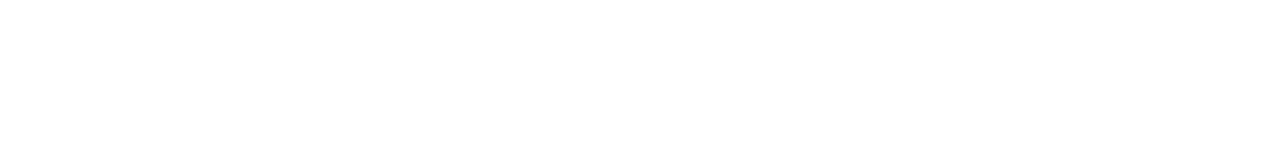
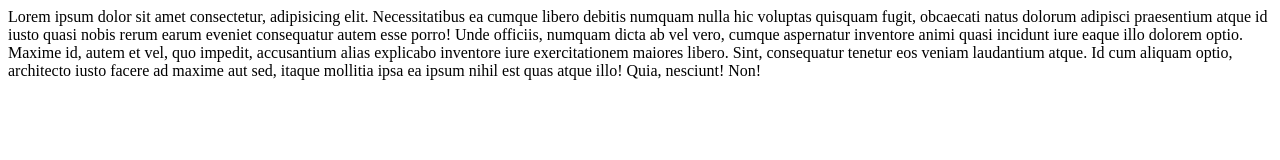
Before and after one commit to johirul101/T1, a plain HTML site: page index.html in a window 1280 px wide. Drawn offline with Linux system fonts and the light colour scheme.

Commit message:
first commit

```diff
--- a/index.html
+++ b/index.html
@@ -6,6 +6,8 @@
     <title>Document</title>
 </head>
 <body>
+    <div>Lorem ipsum dolor sit amet consectetur, adipisicing elit. Necessitatibus ea cumque libero debitis numquam nulla hic voluptas quisquam fugit, obcaecati natus dolorum adipisci praesentium atque id iusto quasi nobis rerum earum eveniet consequatur autem esse porro! Unde officiis, numquam dicta ab vel vero, cumque aspernatur inventore animi quasi incidunt iure eaque illo dolorem optio. Maxime id, autem et vel, quo impedit, accusantium alias explicabo inventore iure exercitationem maiores libero. Sint, consequatur tenetur eos veniam laudantium atque. Id cum aliquam optio, architecto iusto facere ad maxime aut sed, itaque mollitia ipsa ea ipsum nihil est quas atque illo! Quia, nesciunt! Non!
+    </div>
 
 </body>
 </html>
```
